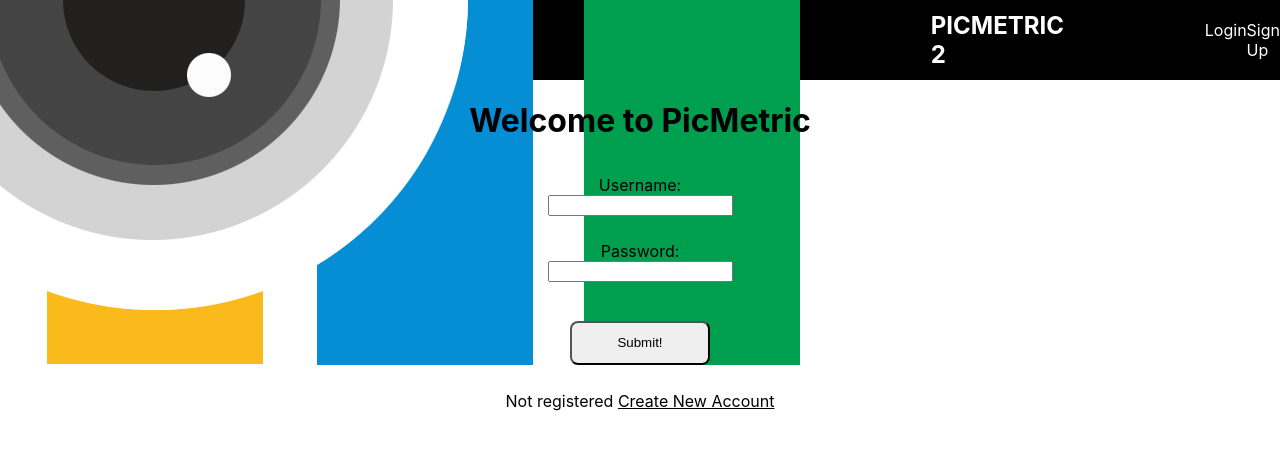
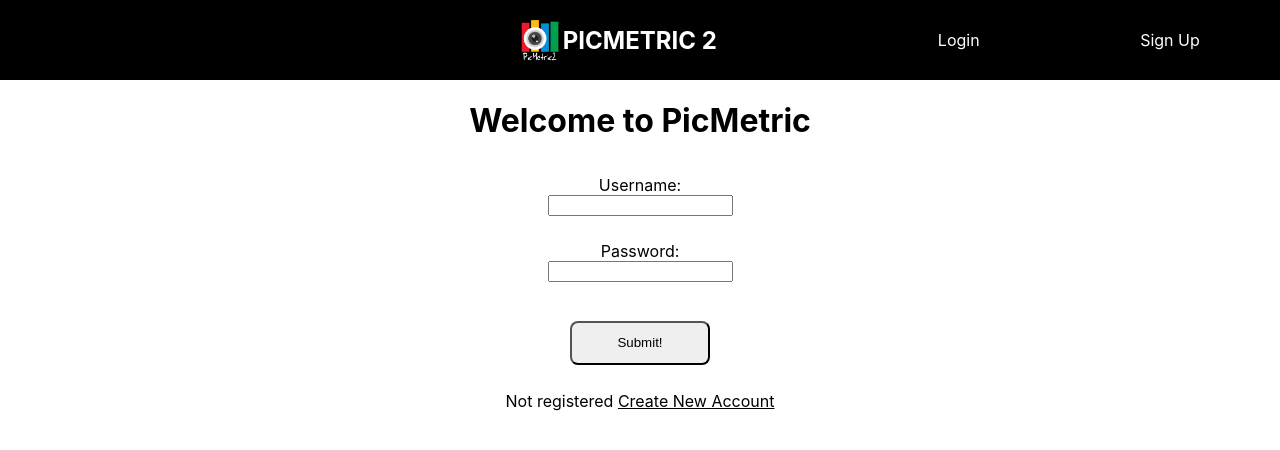
Before and after one commit to Build-week-picmetric2/Front-End, a React (Create React App) app in the folder picmetric/: page / in a window 1280 px wide. Shown: the top 450 px of the page. Built offline with nearby package versions, Linux system fonts and the light colour scheme.

Commit message:
fixed image size in nav bar

```diff
--- a/picmetric/src/components/Nagivation.js
+++ b/picmetric/src/components/Nagivation.js
@@ -1,6 +1,6 @@
 import React from 'react';
 import styled from 'styled-components';
-import {NavDiv, NavItems, H1} from '../components/Styles';
+import {StyledImg, NavDiv, NavItems, H1} from '../components/Styles';
 
 
 const Navigation = () => {
@@ -9,7 +9,7 @@ const Navigation = () => {
 
     return (
         <NavDiv>
-        <img src = {Logo} alt = 'PicMetric 2 Logo'/>
+        <StyledImg src = {Logo} alt = 'PicMetric 2 Logo' />
             <H1>PICMETRIC 2</H1>
             <NavItems>
                 <a>Login</a>
--- a/picmetric/src/components/Styles.js
+++ b/picmetric/src/components/Styles.js
@@ -3,6 +3,11 @@ import styled from 'styled-components';
 
 
 //navigation styling
+export const StyledImg = styled.img`
+    height: 3rem;
+
+`
+
 export const NavDiv = styled.nav`
             width: 100%;
             height: 10vh;
```
